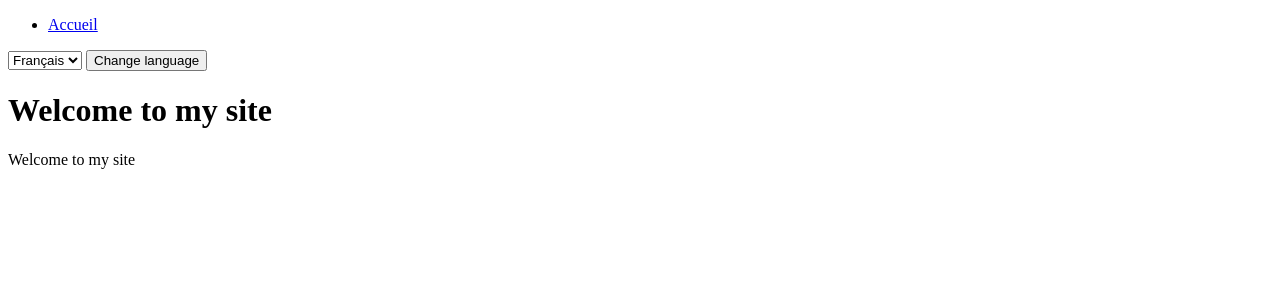
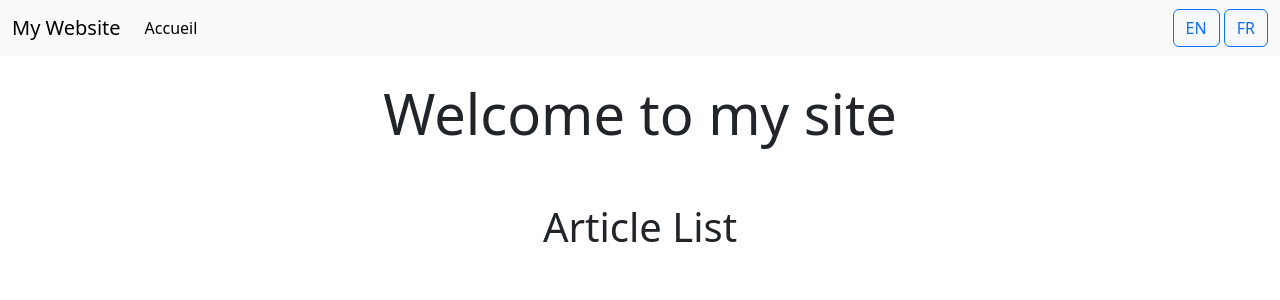
Before and after one commit to ArseniiT/multilang_site1, a Django app: page / in a window 1280 px wide. Shown: the top 300 px of the page. Run offline with Django 5.2, Linux system fonts and the light colour scheme; data that the repository does not hold is empty; some libraries are stand-ins or nearby versions.

```diff
--- a/main/templates/base.html
+++ b/main/templates/base.html
@@ -4,33 +4,35 @@
 <html lang="en">
 <head>
     <meta charset="UTF-8">
+    <meta name="viewport" content="width=device-width, initial-scale=1.0">
     <title>{% block title %}My Website{% endblock %}</title>
+    {% bootstrap_css %}
 </head>
 <body>
     <header>
-        <nav>
-            <ul>
-                <li><a href="/">{% trans "Home" %}</a></li>
-                <!-- Other navigation links -->
-            </ul>
-            <form action="{% url 'set_language' %}" method="post">
-                {% csrf_token %}
-                <input name="next" type="hidden" value="{{ redirect_to }}">
-                <select name="language">
-                    {% get_current_language as LANGUAGE_CODE %}
-                    {% get_available_languages as LANGUAGES %}
-                    {% for lang_code, lang_name in LANGUAGES %}
-                        <option value="{{ lang_code }}" {% if lang_code == LANGUAGE_CODE %}selected{% endif %}>
-                            {{ lang_name }}
-                        </option>
-                    {% endfor %}
-                </select>
-                <input type="submit" value="{% trans 'Change language' %}">
-            </form>
+        <nav class="navbar navbar-expand-lg navbar-light bg-light">
+            <div class="container-fluid">
+                <a class="navbar-brand" href="/">{% trans "My Website" %}</a>
+                <button class="navbar-toggler" type="button" data-bs-toggle="collapse" data-bs-target="#navbarNav" aria-controls="navbarNav" aria-expanded="false" aria-label="Toggle navigation">
+                    <span class="navbar-toggler-icon"></span>
+                </button>
+                <div class="collapse navbar-collapse justify-content-between" id="navbarNav">
+                    <ul class="navbar-nav">
+                        <li class="nav-item">
+                            <a class="nav-link active" aria-current="page" href="/">{% trans "Home" %}</a>
+                        </li>
+                        <!-- Other navigation links -->
+                    </ul>
+                    <div>
+                        {% include 'language_switcher.html' %}
+                    </div>
+                </div>
+            </div>
         </nav>
     </header>
-    <main>
+    <main class="container mt-4 text-center">
         {% block content %}{% endblock %}
     </main>
+    {% bootstrap_javascript %}
 </body>
 </html>
--- a/main/templates/home.html
+++ b/main/templates/home.html
@@ -4,6 +4,24 @@
 {% block title %}{% trans "Home Page" %}{% endblock %}
 
 {% block content %}
-    <h1>{% trans "Welcome to my site" %}</h1>
-    <p>{{ welcome_message }}</p>
+    <div class="row justify-content-center">
+        <div class="col-12 col-md-8">
+            <h1 class="display-4 text-center">{% trans "Welcome to my site" %}</h1>
+        </div>
+    </div>
+
+    <div class="row mt-5">
+        <div class="col-12">
+            <h2 class="display-6 text-center">{% trans "Article List" %}</h2>
+            <div class="list-group">
+                {% for article in articles %}
+                    <div class="list-group-item">
+                        <h3 class="h5">{{ article.title }}</h3>
+                        <p>{{ article.content }}</p>
+                        <small class="text-muted">{% trans "Published on" %}: {{ article.publication_date }}</small>
+                    </div>
+                {% endfor %}
+            </div>
+        </div>
+    </div>
 {% endblock %}
--- /dev/null
+++ b/main/templates/language_switcher.html
@@ -0,0 +1,7 @@
+{% load i18n %}
+<form action="{% url 'set_language' %}" method="post" class="language-switcher">
+    {% csrf_token %}
+    <input name="next" type="hidden" value="{{ redirect_to }}">
+    <button type="submit" name="language" value="en" class="btn btn-outline-primary {% if LANGUAGE_CODE == 'en' %}active{% endif %}">EN</button>
+    <button type="submit" name="language" value="fr" class="btn btn-outline-primary {% if LANGUAGE_CODE == 'fr' %}active{% endif %}">FR</button>
+</form>
--- a/main/views.py
+++ b/main/views.py
@@ -4,11 +4,8 @@ from django.utils.translation import gettext as _
 
 
 def home(request):
-    welcome_message = _("Welcome to my site")
-    print(welcome_message)
-    return render(request, 'home.html', {'welcome_message': welcome_message})
-
-
-def article_list(request):
     articles = Article.objects.all()
-    return render(request, 'main/article_list.html', {'articles': articles})
+    context = {
+        'articles': articles
+    }
+    return render(request, 'home.html', context)
```
Also changed, not shown: main/templates/main/article_list.html (deleted, +0 -28 lines), populate_db.py (added, +62 -0 lines), README.md.
